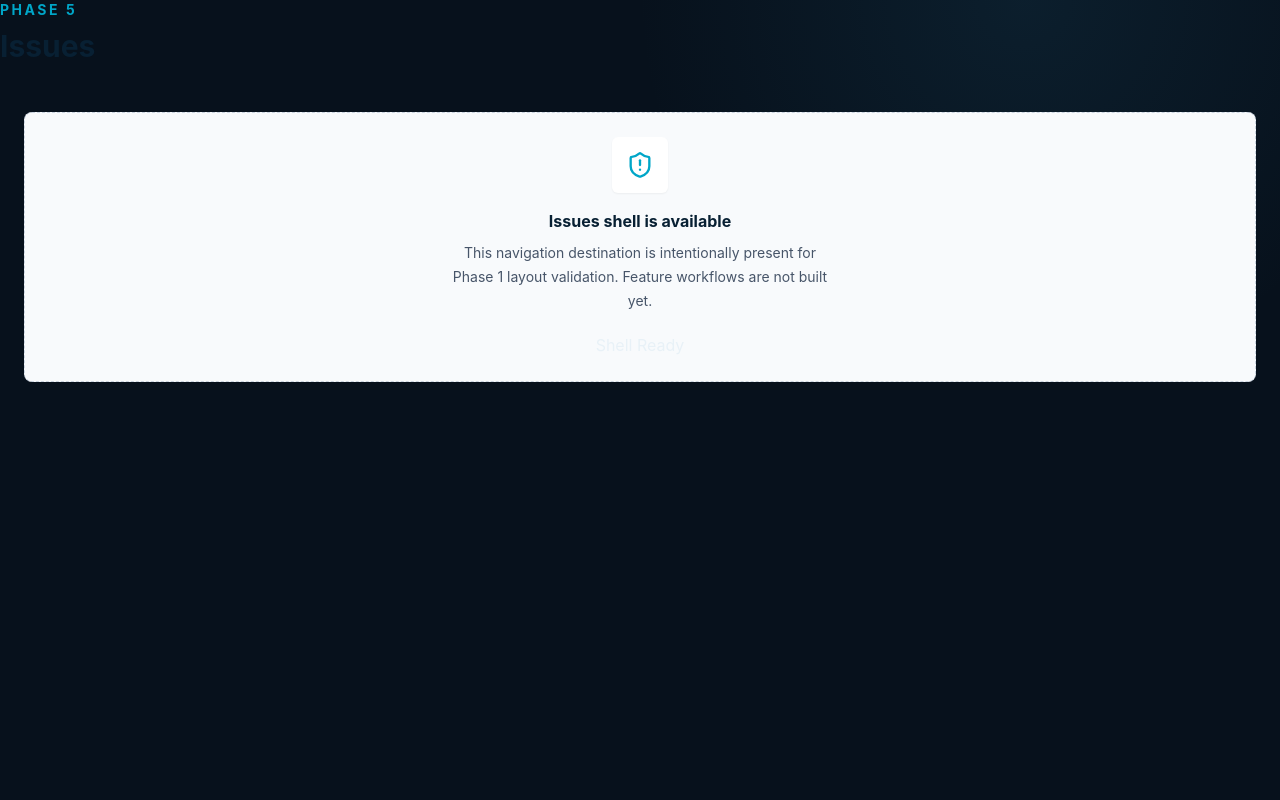
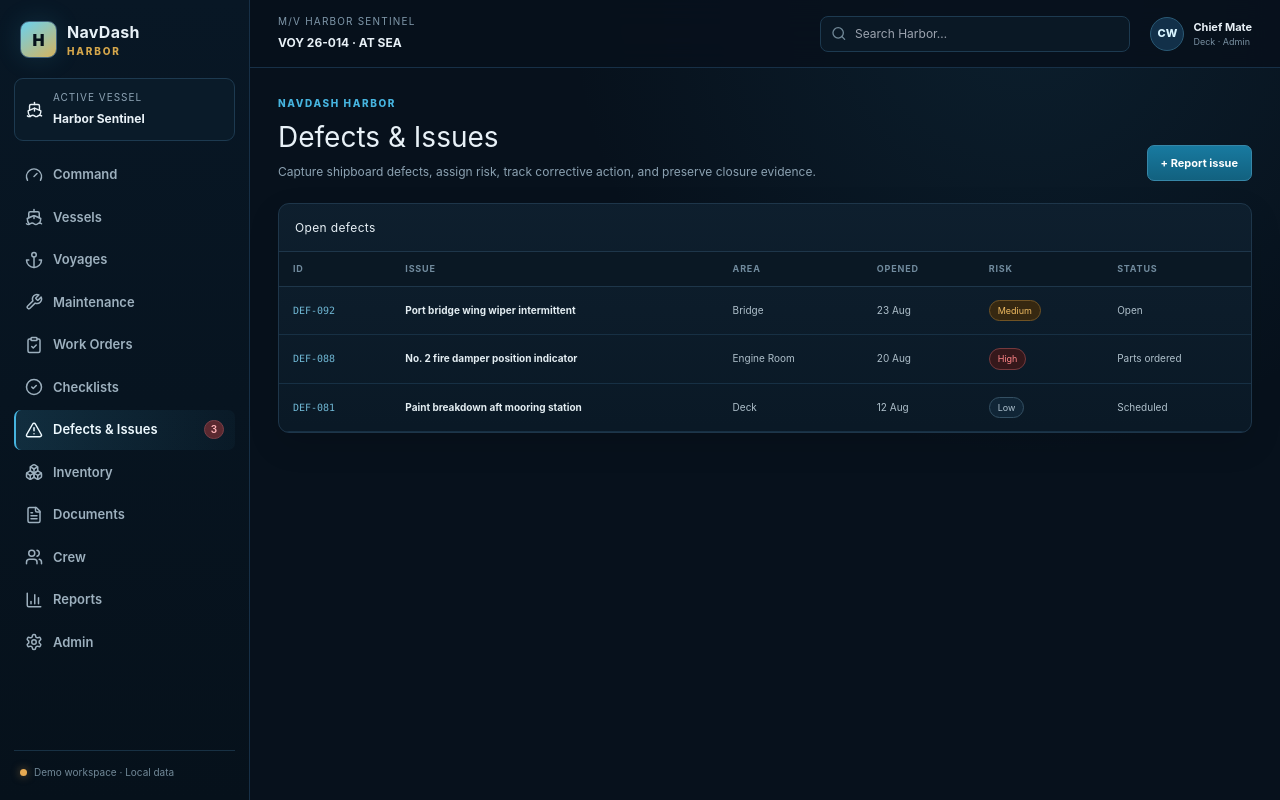
Before and after one commit to wardolb-bit/NavDash-Harbor, a Next.js app: page /issues in a window 1280 px wide. Built offline with nearby package versions, Linux system fonts and the light colour scheme.

Commit message:
Build Harbor defect workspace

```diff
--- a/app/(app)/issues/page.tsx
+++ b/app/(app)/issues/page.tsx
@@ -1,6 +1,2 @@
-import { ShieldAlert } from "lucide-react";
-import { ModuleShell } from "@/components/module-shell";
-
-export default function IssuesPage() {
-  return <ModuleShell icon={ShieldAlert} title="Issues" phase="Phase 5" />;
-}
+import { HarborApp } from "@/components/harbor-app";
+export default function IssuesPage(){ return <HarborApp module="issues"/>; }
```
